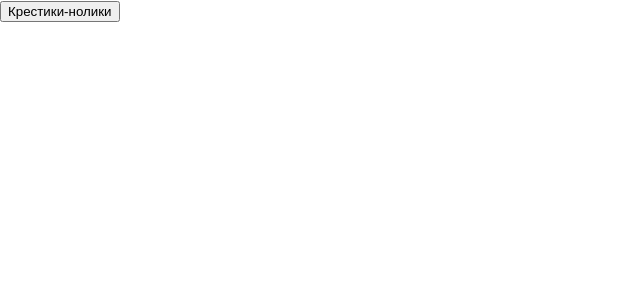
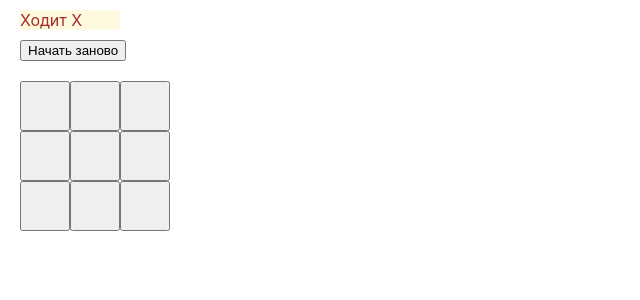
Before and after one commit to MartaDorokhova/krestiki-noliki, a React (Create React App) app: page / in a window 1280 px wide. Shown: the top 300 px of the page, without its empty margins (0-640 px from the left). Built offline with nearby package versions, Linux system fonts and the light colour scheme.

Commit message:
реализовала игру крестики-нолики

```diff
--- a/src/App.css
+++ b/src/App.css
@@ -1,38 +1,3 @@
 .App {
 	text-align: center;
 }
-
-.App-logo {
-	height: 40vmin;
-	pointer-events: none;
-}
-
-@media (prefers-reduced-motion: no-preference) {
-	.App-logo {
-		animation: App-logo-spin infinite 20s linear;
-	}
-}
-
-.App-header {
-	background-color: #282c34;
-	min-height: 100vh;
-	display: flex;
-	flex-direction: column;
-	align-items: center;
-	justify-content: center;
-	font-size: calc(10px + 2vmin);
-	color: white;
-}
-
-.App-link {
-	color: #61dafb;
-}
-
-@keyframes App-logo-spin {
-	from {
-		transform: rotate(0deg);
-	}
-	to {
-		transform: rotate(360deg);
-	}
-}
--- a/src/App.jsx
+++ b/src/App.jsx
@@ -1,11 +1,38 @@
+import { useState } from 'react';
+import { FieldComponent } from './Field';
+import { InformationComponent } from './Information';
 import './App.css';
+import styles from './App.module.css';
 
 export const App = () => {
+	const [currentPlayer, setCurrentPlayer] = useState('X');
+	const [isGameEnded, setIsGameEnded] = useState(false);
+	const [isDraw, setIsDraw] = useState(false);
+	const [field, setField] = useState(['', '', '', '', '', '', '', '', '']);
+
 	return (
-		<>
+		<div className={styles.App}>
 			<div>
-				<button>Крестики-нолики</button>
+				<InformationComponent
+					isDraw={isDraw}
+					isGameEnded={isGameEnded}
+					currentPlayer={currentPlayer}
+					field={field}
+					setIsGameEnded={setIsGameEnded}
+					setIsDraw={setIsDraw}
+					setCurrentPlayer={setCurrentPlayer}
+					setField={setField}
+				/>
 			</div>
-		</>
+			<div>
+				<FieldComponent
+					field={field}
+					setField={setField}
+					currentPlayer={currentPlayer}
+					setCurrentPlayer={setCurrentPlayer}
+					isGameEnded={isGameEnded}
+				/>
+			</div>
+		</div>
 	);
 };
--- /dev/null
+++ b/src/App.module.css
@@ -0,0 +1,3 @@
+/* .App {
+	background-color: rgb(236, 227, 168);
+} */
--- /dev/null
+++ b/src/Field.jsx
@@ -0,0 +1,37 @@
+import './App.css';
+import { FieldLayout } from './FieldLayout';
+import PropTypes from 'prop-types';
+
+export const FieldComponent = ({
+	field,
+	setField,
+	currentPlayer,
+	setCurrentPlayer,
+	isGameEnded,
+}) => {
+	const onClick = (e, index) => {
+		const value = e.target.value;
+		if (!value && !isGameEnded) {
+			setField([
+				...field.slice(0, index),
+				currentPlayer,
+				...field.slice(index + 1),
+			]);
+		}
+
+		if (currentPlayer === 'X') {
+			setCurrentPlayer('0');
+		} else {
+			setCurrentPlayer('X');
+		}
+	};
+
+	return <FieldLayout field={field} onClick={onClick} />;
+};
+FieldComponent.propTypes = {
+	field: PropTypes.array,
+	setField: PropTypes.func,
+	currentPlayer: PropTypes.string,
+	setCurrentPlayer: PropTypes.func,
+	isGameEnded: PropTypes.bool,
+};
--- /dev/null
+++ b/src/Field.module.css
@@ -0,0 +1,14 @@
+.field {
+	margin-top: 20px;
+	margin-left: 20px;
+
+	width: 150px;
+	display: flex;
+	flex-wrap: wrap;
+}
+
+.button {
+	width: 50px;
+	height: 50px;
+	margin: 0;
+}
--- /dev/null
+++ b/src/FieldLayout.jsx
@@ -0,0 +1,22 @@
+import styles from './Field.module.css';
+import PropTypes from 'prop-types';
+
+export const FieldLayout = ({ field, onClick }) => (
+	<div className={styles.field}>
+		{field.map((item, index) => (
+			<button
+				className={styles.button}
+				key={index}
+				value={item}
+				onClick={(e) => onClick(e, index)}
+			>
+				{item}
+			</button>
+		))}
+	</div>
+);
+
+FieldLayout.propTypes = {
+	field: PropTypes.array,
+	onClick: PropTypes.func,
+};
--- /dev/null
+++ b/src/Information.jsx
@@ -0,0 +1,63 @@
+import { InformationLayout } from './InformationLayout';
+import { WIN_PATTERNS } from './WIN_PATTERN';
+import PropTypes from 'prop-types';
+
+export const InformationComponent = ({
+	field,
+	isDraw,
+	isGameEnded,
+	currentPlayer,
+	setIsGameEnded,
+	setIsDraw,
+	setCurrentPlayer,
+	setField,
+}) => {
+	const isWinner = WIN_PATTERNS.some((pattern) => {
+		const [index1, index2, index3] = pattern;
+		const value1 = field[index1];
+		const value2 = field[index2];
+		const value3 = field[index3];
+		if (
+			value1 === value2 &&
+			value2 === value3 &&
+			(value1 === 'X' || value1 === '0')
+		) {
+			setCurrentPlayer(value1);
+			return true;
+		}
+		return false;
+	});
+	if (isWinner) {
+		setIsGameEnded(true);
+	}
+
+	if (!isWinner && !field.includes('')) {
+		setIsGameEnded(true);
+		setIsDraw(true);
+	}
+	const onClickRestart = () => {
+		setIsGameEnded(false);
+		setIsDraw(false);
+		setCurrentPlayer('X');
+		setField(['', '', '', '', '', '', '', '', '']);
+	};
+	return (
+		<InformationLayout
+			isDraw={isDraw}
+			isGameEnded={isGameEnded}
+			currentPlayer={currentPlayer}
+			onClickRestart={onClickRestart}
+		/>
+	);
+};
+
+InformationComponent.propTypes = {
+	field: PropTypes.array,
+	setField: PropTypes.func,
+	currentPlayer: PropTypes.string,
+	setCurrentPlayer: PropTypes.func,
+	isGameEnded: PropTypes.bool,
+	isDraw: PropTypes.bool,
+	setIsGameEnded: PropTypes.func,
+	setIsDraw: PropTypes.func,
+};
--- /dev/null
+++ b/src/Information.module.css
@@ -0,0 +1,31 @@
+.upButtons {
+	width: 300px;
+	height: 40px;
+	background-color: bisque;
+	margin-left: 10px;
+	margin-top: 10px;
+}
+
+.displayGame {
+	width: 300px;
+	height: 150px;
+	background-color: bisque;
+	margin-left: 10px;
+	margin-top: 10px;
+}
+
+.start {
+	background-color: rgb(254, 250, 224);
+	margin-top: 10px;
+	margin-left: 20px;
+	border-color: rgb(235, 199, 133);
+	border-width: 0.8px;
+	width: 100px;
+	height: 20px;
+	color: brown;
+}
+
+.restart {
+	margin-left: 20px;
+	margin-top: 10px;
+}
--- /dev/null
+++ b/src/InformationLayout.jsx
@@ -0,0 +1,35 @@
+import styles from './Information.module.css';
+import PropTypes from 'prop-types';
+
+export const InformationLayout = ({
+	isDraw,
+	isGameEnded,
+	currentPlayer,
+	onClickRestart,
+}) => {
+	let text = '';
+	if (!isDraw && isGameEnded) {
+		text = `Победа ${currentPlayer}`;
+	}
+	if (!isDraw && !isGameEnded) {
+		text = `Ходит ${currentPlayer}`;
+	}
+	if (isDraw) {
+		text = 'Ничья';
+	}
+	return (
+		<>
+			<div className={styles.start}>{text}</div>
+			<button className={styles.restart} onClick={onClickRestart}>
+				Начать заново
+			</button>
+		</>
+	);
+};
+
+InformationLayout.propTypes = {
+	isDraw: PropTypes.bool,
+	isGameEnded: PropTypes.bool,
+	currentPlayer: PropTypes.string,
+	onClickRestart: PropTypes.func,
+};
--- /dev/null
+++ b/src/WIN_PATTERN.js
@@ -0,0 +1,10 @@
+export const WIN_PATTERNS = [
+	[0, 1, 2],
+	[3, 4, 5],
+	[6, 7, 8], // Варианты побед по горизонтали
+	[0, 3, 6],
+	[1, 4, 7],
+	[2, 5, 8], // Варианты побед по вертикали
+	[0, 4, 8],
+	[2, 4, 6], // Варианты побед по диагонали
+];
```
